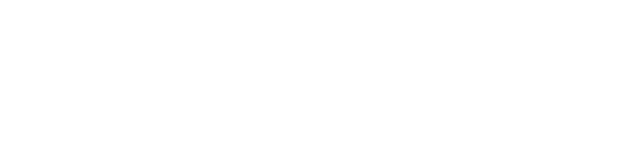
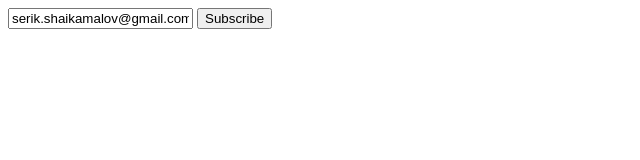
Before and after one commit to serikshaikamalov/mailchimp-subscribe-form, a plain HTML site: page index.html in a window 1280 px wide. Shown: the whole page, without its empty margins (0-640 px from the left). Drawn offline with Linux system fonts and the light colour scheme.

Commit message:
subscribe

```diff
--- a/index.html
+++ b/index.html
@@ -4,7 +4,19 @@
     <meta charset="UTF-8" />
     <meta http-equiv="X-UA-Compatible" content="IE=edge" />
     <meta name="viewport" content="width=device-width, initial-scale=1.0" />
-    <title>Document</title>
+    <title>Mailchimp: Subscribe Form</title>
   </head>
-  <body></body>
+  <body>
+    <form onsubmit="subscribe(event)" id="mailchimp-subscribe-form">
+      <input
+        type="email"
+        placeholder="Enter your email"
+        id="email"
+        name="email"
+        value="serik.shaikamalov@gmail.com"
+      />
+      <button>Subscribe</button>
+    </form>
+    <script src="./mailchimp.js" />
+  </body>
 </html>
--- a/mailchimp.js
+++ b/mailchimp.js
@@ -0,0 +1,36 @@
+/**
+ * Used to subscribe to the Mailchimp newsletter
+ * @param {*} event - an event of onsubmit handler
+ * @param {*} _url - mailchimp provided url. You can get it from admin dashboard
+ */
+const subscribe = async (event, _url) => {
+  try {
+    event.preventDefault();
+
+    const formData = new FormData(event.target);
+    const formProps = Object.fromEntries(formData);
+    console.log("formProps: ", formProps);
+
+    if (!formProps?.email)
+      throw new Error("Please provide email for subscription");
+
+    const { email } = formProps;
+    const url =
+      _url ||
+      `https://itsnuqtah.us20.list-manage.com/subscribe/post-json?u=1d845a4ca14e641f9ea2e18ef&id=03e21cfcd1&f_id=009856e6f0&EMAIL=${email}`;
+    const response = await fetch(url, {
+      method: "GET",
+    });
+
+    if (response.ok) {
+      const responseInJson = await response.json();
+      console.log("Mailchimp > subscribe: ", responseInJson);
+      return responseInJson;
+    } else {
+      throw new Error(response.text);
+    }
+  } catch (ex) {
+    console.error(`Mailchimp > execption on subscribing: `, ex);
+    throw ex;
+  }
+};
```
